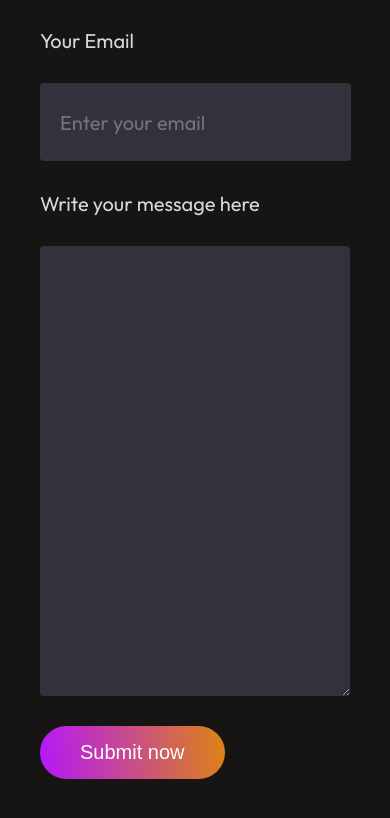
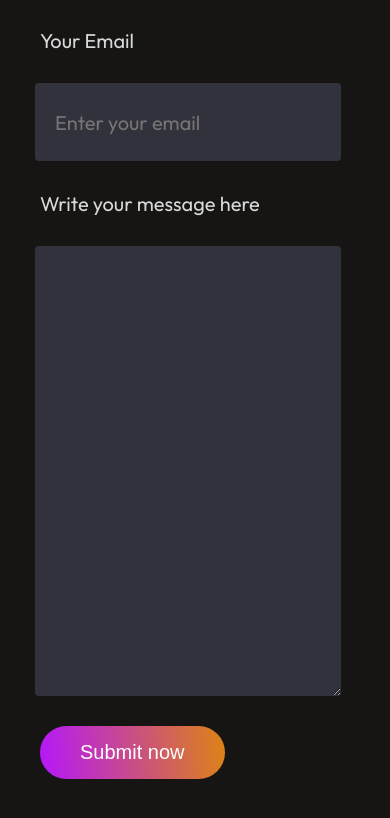
Before and after one commit to techpraveen/Portfolio2, a React (Vite) app: page / in a window 390 px wide. Shown: the part 8098-8916 px from the top of the page. Built offline with nearby package versions, Linux system fonts and the light colour scheme.

Commit message:
some changes are made t fix the bug

```diff
--- a/src/Components/Contact/Contact.css
+++ b/src/Components/Contact/Contact.css
@@ -167,9 +167,15 @@
     .contact-right label{
         font-size: 20px;
     }
+    .contact-right{
+        align-items: start;
+    }
     .contact-right input{
         width: 95%;
         font-size: 20px;
+        margin-left:-5px ;
+
+        margin-right:10;
 
     }
 
@@ -177,6 +183,8 @@
         width: 85%;
         font-size: 20px;
         height: 400px;
+
+        margin-left:-5px ;
     }
     .contact-submit{
         font-size: 20px;
```
Also changed, not shown: 4 other files (tests, documents, lock files or other folders).
